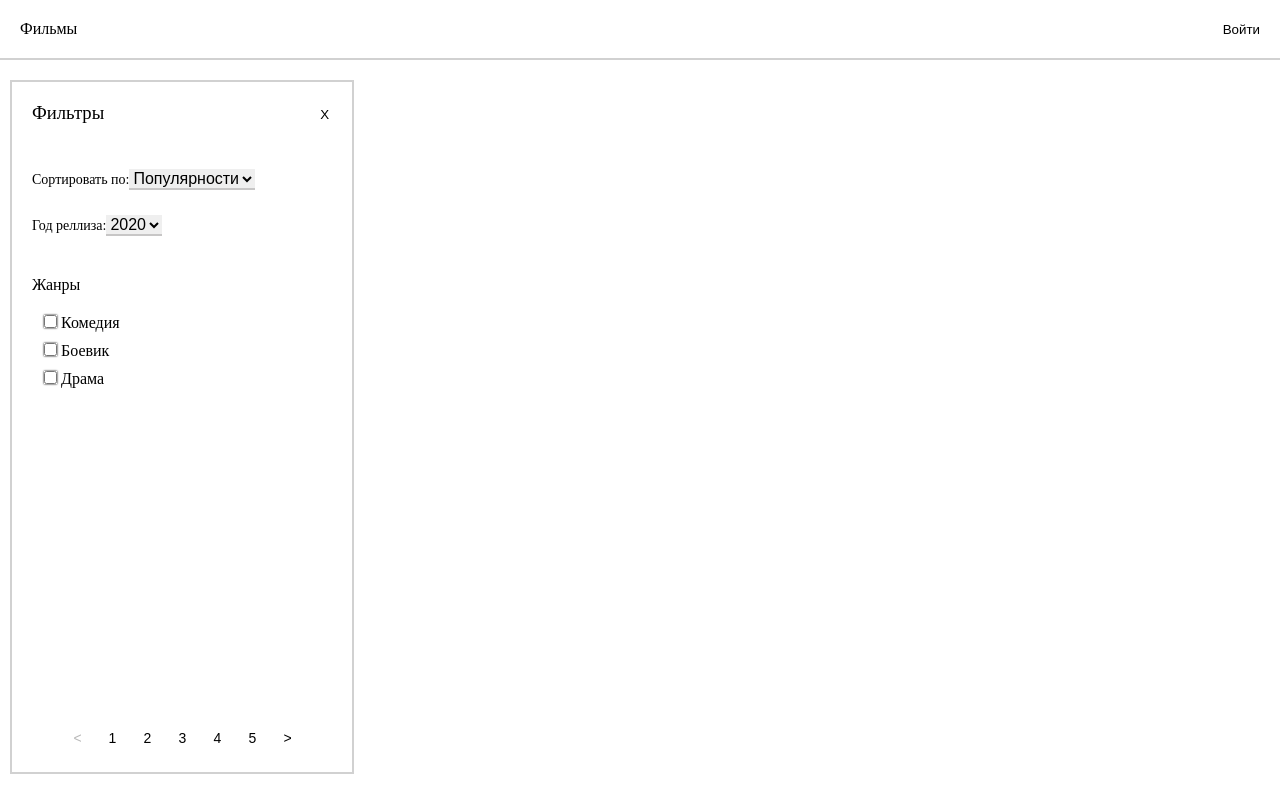
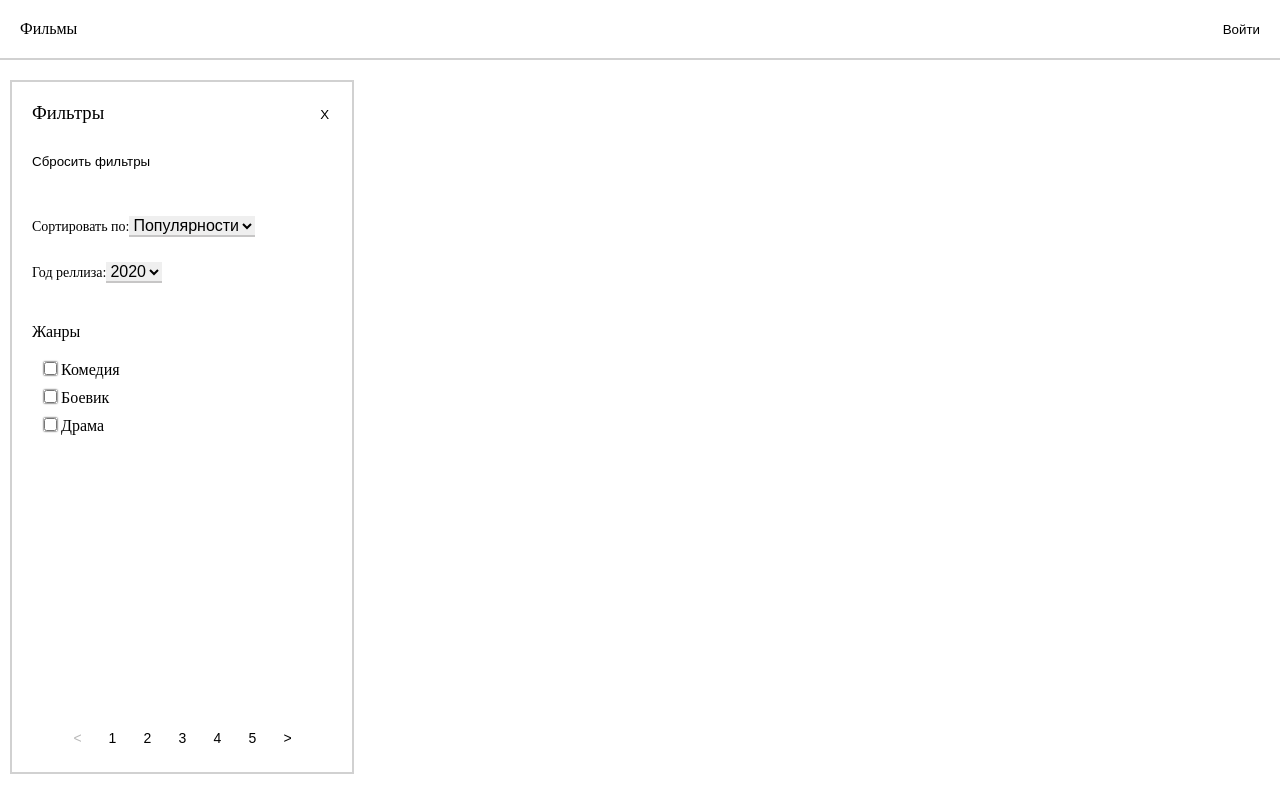
Before and after one commit to KISdev0/films, a React (Vite) app: page / in a window 1280 px wide. Built offline with nearby package versions, Linux system fonts and the light colour scheme.

Commit message:
добавили кнопку сброса фильтров(без логики)

```diff
--- a/src/ui/Filters/Filters.module.css
+++ b/src/ui/Filters/Filters.module.css
@@ -23,3 +23,14 @@
   cursor: pointer;
   transform: scale(1.4);
 }
+
+.buttonResetFilters{
+  border: 0;
+  background-color: inherit;
+  margin-top: 10%;
+}
+
+.buttonResetFilters:hover{
+  cursor: pointer;
+  transform: scale(1.1);
+}
--- a/src/ui/Filters/Filters.tsx
+++ b/src/ui/Filters/Filters.tsx
@@ -10,6 +10,7 @@ const Filters = () => {
     <div className={styles.filters}>
       <h3 className={styles.header}>
         Фильтры<button className={styles.buttonClose}>X</button>
+        <button className={styles.buttonResetFilters}>Сбросить фильтры</button>
       </h3>
 
       <Select label="Сортировать по:" options={sortOptions} />
```
